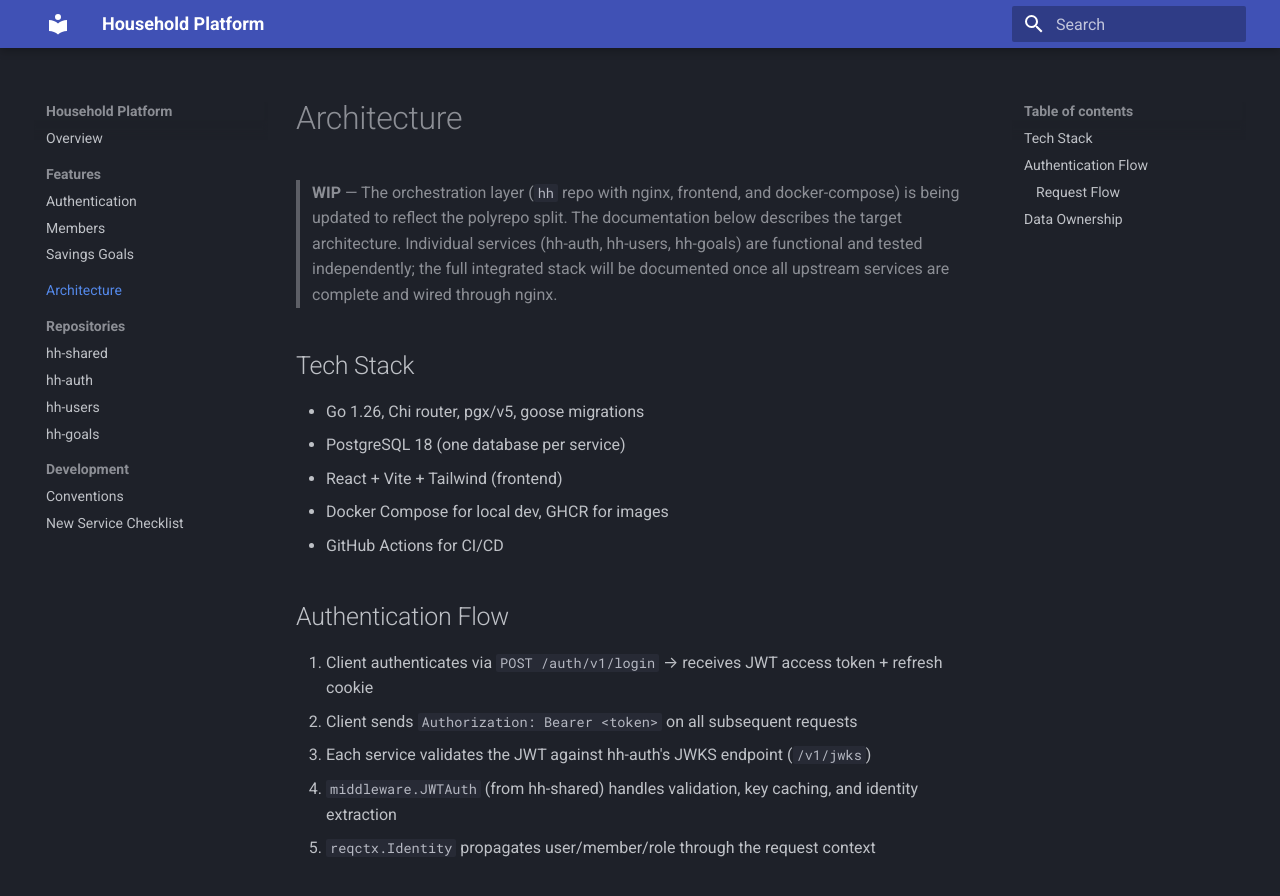
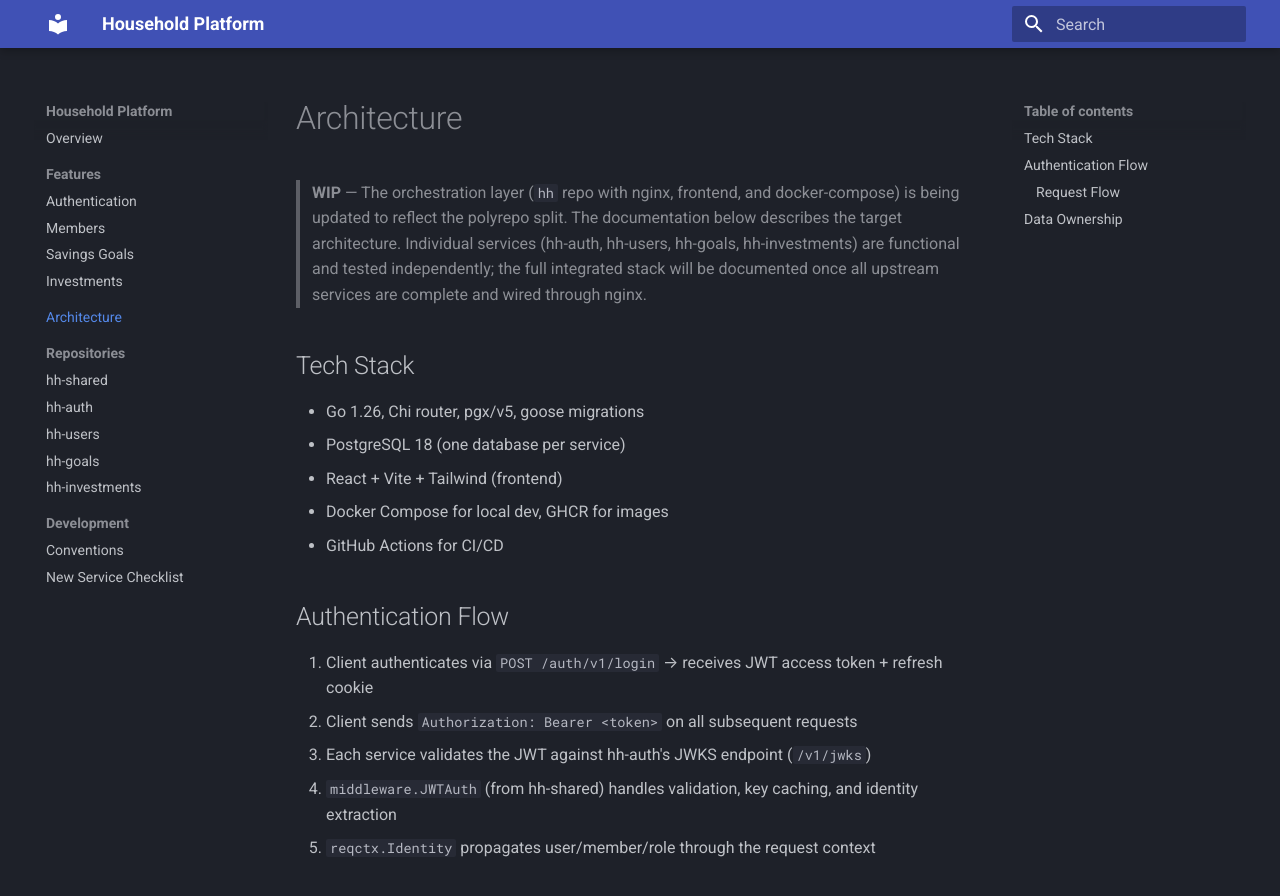
Before and after one commit to tiagorocha94/hh-docs, an MkDocs documentation site: the page built from docs/architecture.md, in a window 1280 px wide and 900 px high. Shown: the top 896 px of the window. Built offline with MkDocs 1.6.1 and Material for MkDocs 9.7.7, drawn with Linux system fonts in a browser that asks for light colours.

Commit message:
Add hh-investments documentation
- Added repositories/hh-investments.md
- Added features/investments.md
- Updated mkdocs.yml nav

```diff
--- a/docs/architecture.md
+++ b/docs/architecture.md
@@ -3,9 +3,9 @@
 > **WIP** — The orchestration layer (`hh` repo with nginx, frontend, and
 > docker-compose) is being updated to reflect the polyrepo split. The
 > documentation below describes the target architecture. Individual services
-> (hh-auth, hh-users, hh-goals) are functional and tested independently;
-> the full integrated stack will be documented once all upstream services
-> are complete and wired through nginx.
+> (hh-auth, hh-users, hh-goals, hh-investments) are functional and tested
+> independently; the full integrated stack will be documented once all
+> upstream services are complete and wired through nginx.
 
 ## Tech Stack
 
--- a/mkdocs.yml
+++ b/mkdocs.yml
@@ -20,12 +20,14 @@ nav:
     - Authentication: features/auth.md
     - Members: features/members.md
     - Savings Goals: features/goals.md
+    - Investments: features/investments.md
   - Architecture: architecture.md
   - Repositories:
     - hh-shared: repositories/hh-shared.md
     - hh-auth: repositories/hh-auth.md
     - hh-users: repositories/hh-users.md
     - hh-goals: repositories/hh-goals.md
+    - hh-investments: repositories/hh-investments.md
   - Development:
     - Conventions: conventions.md
     - New Service Checklist: new-service-checklist.md
```
Also changed, not shown: docs/features/investments.md (added, +44 -0 lines), docs/repositories/hh-investments.md (added, +56 -0 lines).
